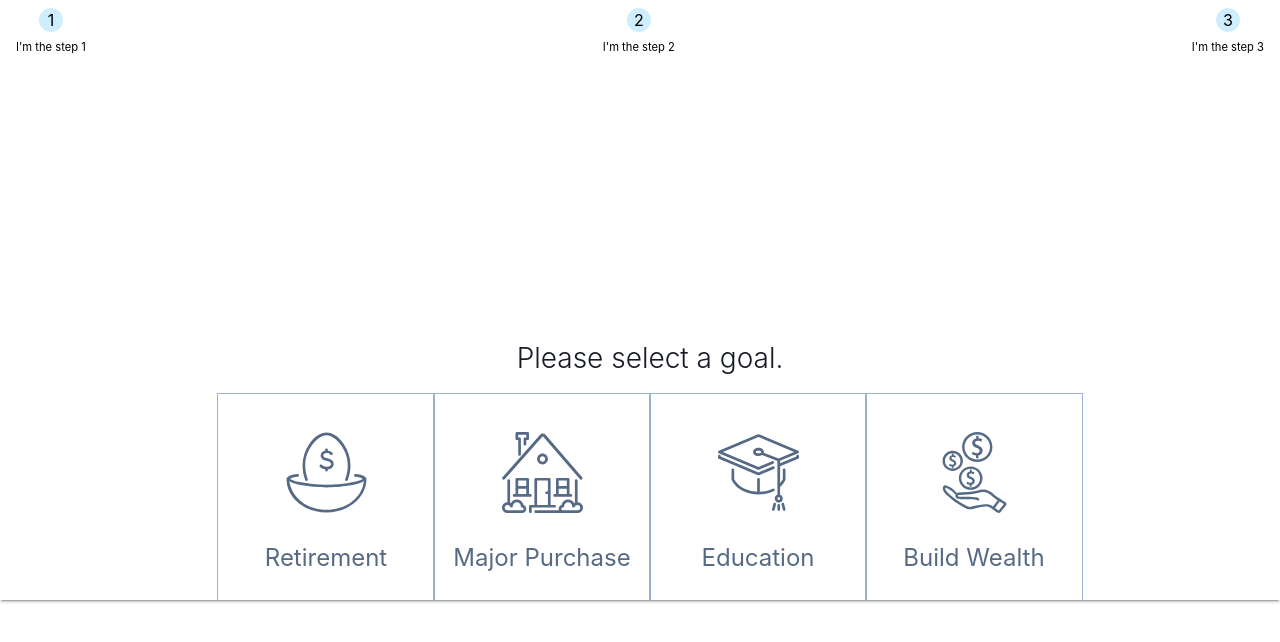
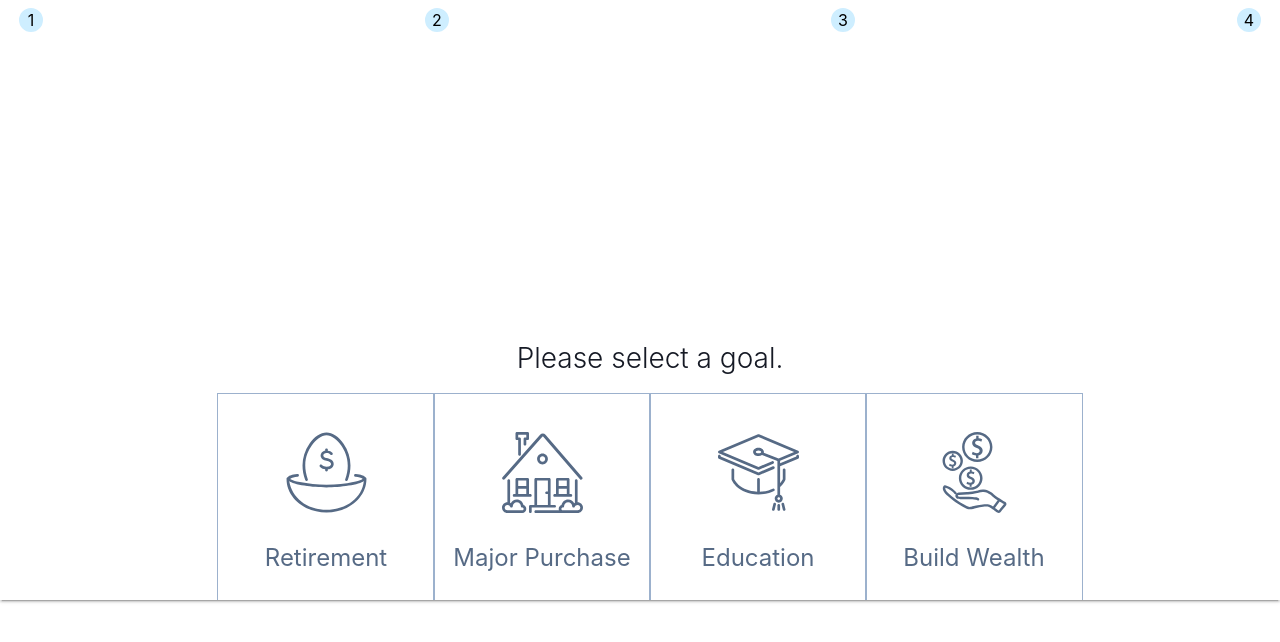
Before and after one commit to Milan1993/invest-strategy, a React (Create React App) app: page / in a window 1280 px wide. Shown: the top 642 px of the page. Built offline with nearby package versions, Linux system fonts and the light colour scheme; the HTML template or start-up script is replaced by a standard one.

Commit message:
Removed title from Step component

```diff
--- a/src/App.js
+++ b/src/App.js
@@ -10,18 +10,10 @@ function App() {
       <Stepper
         showStepNumbers
         steps={[
-          {
-            title: "I'm the step 1",
-            element: (stepProps) => <GoalTypes types={["retirement","major-purchase","education","build-wealth"]} {...stepProps}/>,
-          },
-          {
-            title: "I'm the step 2",
-            element: (stepProps) => <GoalType type="major-purchase" {...stepProps}/>,
-          },
-          {
-            title: "I'm the step 3",
-            element: (stepProps) => <GoalType type="education" {...stepProps}/>,
-          },
+          { element: (stepProps) => <GoalTypes types={["retirement", "major-purchase", "education", "build-wealth"]} {...stepProps} /> },
+          { element: (stepProps) => <GoalType type="major-purchase" {...stepProps} /> },
+          { element: (stepProps) => <GoalType type="education" {...stepProps} /> },
+          { element: (stepProps) => <GoalType type="education" {...stepProps} /> },
         ]}
       />
     </div>
--- a/src/components/GoalType.jsx
+++ b/src/components/GoalType.jsx
@@ -54,7 +54,7 @@ const GoalType = ({ type, goNextStep }) => {
 
         {renderComponentIcon(type)}
 
-        <span class="label">{type.replace(/-/g, " ")}</span>
+        <span className="label">{type.replace(/-/g, " ")}</span>
 
       </GoalTypeContainer>
     </>
--- a/src/components/Step/StepProgress.jsx
+++ b/src/components/Step/StepProgress.jsx
@@ -37,18 +37,17 @@ const StepperProgressBar = styled.div`
   width: ${props => props.width}%;
 `;
 
-const StepperProgress = ({ stepTitles, currentStep }) => {
-  const progressPerStep = 100 / (stepTitles.length - 1);
+const StepperProgress = ({ stepsLength, currentStep }) => {
+  const progressPerStep = 100 / (stepsLength - 1);
   const progress = (currentStep - 1) * progressPerStep;
 
   return (
     <StepperProgressWrapper>
       <StepperProgressBar width={progress} />
 
-      {stepTitles.map((title, i) => (
+      {[...Array(stepsLength).keys()].map((title, i) => (
         <StepTitle>
           <StepTitleNumber>{i + 1}</StepTitleNumber>
-          {title}
         </StepTitle>
       ))}
     </StepperProgressWrapper>
--- a/src/components/Step/Stepper.jsx
+++ b/src/components/Step/Stepper.jsx
@@ -65,7 +65,7 @@ export const Stepper = ({ steps, showStepNumbers }) => {
   return (
     <StepperComponent>
       {showStepNumbers && <StepProgress
-        stepTitles={steps.map(step => step.title)}
+        stepsLength={steps.length}
         currentStep={currentStep}
       />}
 
```
